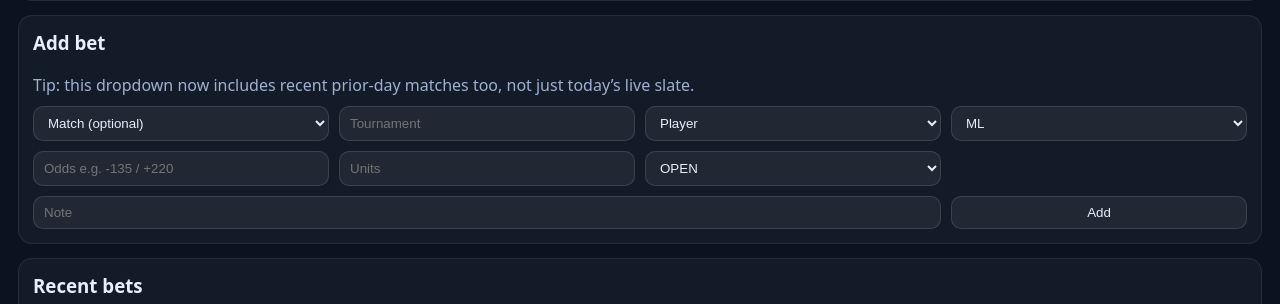
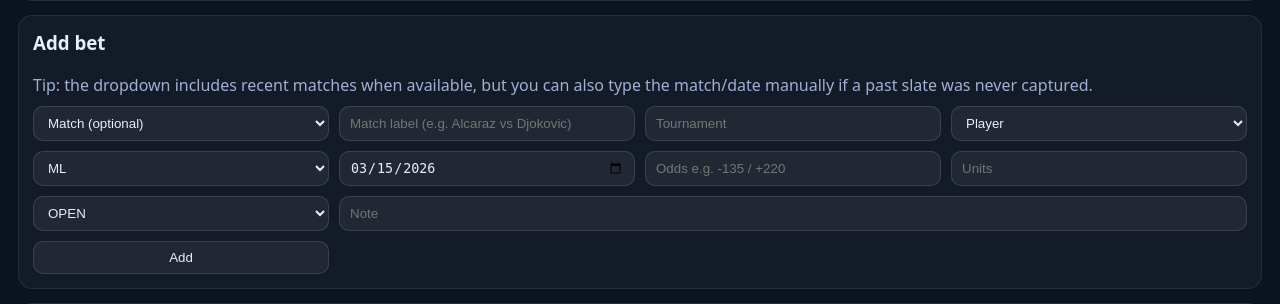
Before and after one commit to clawd42069/TennisDashboard, a Flask app: page /paper in a window 1280 px wide. Shown: the part 495-799 px from the top of the page. Run offline with Flask 3, Linux system fonts and the light colour scheme; data that the repository does not hold is empty; some libraries are stand-ins or nearby versions.

Commit message:
Harden bet tracker with durable recent matches and manual entry

```diff
--- a/app/db.py
+++ b/app/db.py
@@ -320,6 +320,27 @@ def migrate():
     cur.execute("CREATE INDEX IF NOT EXISTS idx_daily_watchlist_date ON daily_watchlist(date_et);")
     cur.execute("CREATE INDEX IF NOT EXISTS idx_daily_watchlist_match ON daily_watchlist(match_id);")
 
+    # ---------------- Recent match catalog (durable dropdown source for Bet Tracker) ----------------
+    cur.execute(
+        """
+        CREATE TABLE IF NOT EXISTS recent_match_catalog (
+          match_id TEXT PRIMARY KEY,
+          sport_key TEXT,
+          tournament TEXT,
+          commence_time TEXT,
+          start_date_et TEXT,
+          player_a TEXT,
+          player_b TEXT,
+          bookmaker TEXT,
+          outcomes_json TEXT,
+          source TEXT,
+          updated_ts TEXT NOT NULL
+        );
+        """
+    )
+    cur.execute("CREATE INDEX IF NOT EXISTS idx_recent_match_catalog_date ON recent_match_catalog(start_date_et);")
+    cur.execute("CREATE INDEX IF NOT EXISTS idx_recent_match_catalog_time ON recent_match_catalog(commence_time);")
+
     cur.execute(
         """
         CREATE TABLE IF NOT EXISTS score_event_archive (
--- a/app/server.py
+++ b/app/server.py
@@ -734,6 +734,14 @@ def create_app():
         recent_days = max(2, min(10, recent_days))
 
         conn = connect()
+        catalog_rows = conn.execute(
+            """
+            SELECT match_id, sport_key, tournament, commence_time, start_date_et, player_a, player_b, bookmaker, outcomes_json, updated_ts
+            FROM recent_match_catalog
+            ORDER BY COALESCE(commence_time, updated_ts) DESC
+            LIMIT 5000
+            """
+        ).fetchall()
         rows = conn.execute(
             "SELECT ts, payload_json FROM odds_snapshots ORDER BY ts DESC LIMIT 12000"
         ).fetchall()
@@ -747,7 +755,7 @@ def create_app():
             """
         ).fetchall()
         conn.close()
-        if not rows and not rc_rows:
+        if not catalog_rows and not rows and not rc_rows:
             return jsonify({"matches": [], "note": "No odds snapshots yet. Go to Matchup Report and Fetch odds first."})
 
         today_et = datetime.now(ET).date()
@@ -756,6 +764,31 @@ def create_app():
 
         by_match = {}
         latest_ts = None
+
+        for r in catalog_rows:
+            date_et = r["start_date_et"] or _et_date_from_iso(r["commence_time"])
+            if not date_et:
+                continue
+            try:
+                d_et = datetime.strptime(date_et, "%Y-%m-%d").date()
+            except Exception:
+                continue
+            if not (lower_date <= d_et <= upper_date):
+                continue
+            by_match[r["match_id"]] = {
+                "match_id": r["match_id"],
+                "sport_key": r["sport_key"],
+                "tournament": r["tournament"],
+                "commence_time": r["commence_time"],
+                "start_date_et": date_et,
+                "home_team": r["player_b"],
+                "away_team": r["player_a"],
+                "bookmaker": r["bookmaker"],
+                "outcomes": json.loads(r["outcomes_json"] or "[]"),
+            }
+            if latest_ts is None:
+                latest_ts = r["updated_ts"]
+
         for r in rows:
             try:
                 m = json.loads(r["payload_json"])
@@ -834,6 +867,46 @@ def create_app():
                     "name": r["side"],
                     "odds_decimal": r["price_decimal"],
                 })
+
+        # Best-effort fallback: if recent prior-day matches were never captured into local
+        # snapshots/candidates, supplement from the live scores/results feed so the Bet Tracker
+        # can still offer recent matches for manual entry.
+        try:
+            sports, _headers = list_sports()
+            atp = [s for s in (sports or []) if s.get("active") and str(s.get("key") or "").startswith("tennis_atp")]
+            atp = sorted(atp, key=lambda s: str(s.get("key") or ""))
+            if atp:
+                score_events, _score_headers = get_scores(sport_key=atp[0]["key"], days_from=max(3, recent_days + 1))
+                for m in (score_events or []):
+                    mid = normalize_match(m)
+                    commence_time = m.get("commence_time")
+                    date_et = _et_date_from_iso(commence_time)
+                    if not date_et:
+                        continue
+                    try:
+                        d_et = datetime.strptime(date_et, "%Y-%m-%d").date()
+                    except Exception:
+                        continue
+                    if not (lower_date <= d_et <= upper_date):
+                        continue
+                    if mid in by_match:
+                        continue
+                    by_match[mid] = {
+                        "match_id": mid,
+                        "sport_key": m.get("sport_key") or atp[0]["key"],
+                        "tournament": m.get("sport_title") or atp[0].get("description") or atp[0].get("title"),
+                        "commence_time": commence_time,
+                        "start_date_et": date_et,
+                        "home_team": m.get("home_team"),
+                        "away_team": m.get("away_team"),
+                        "bookmaker": None,
+                        "outcomes": [
+                            {"name": m.get("away_team"), "odds_decimal": None},
+                            {"name": m.get("home_team"), "odds_decimal": None},
+                        ],
+                    }
+        except Exception:
+            pass
 
         def _sort_key(x):
             ts = x.get("commence_time")
@@ -1847,12 +1920,54 @@ def create_app():
         conn = connect()
         ts = utc_now_iso()
 
-        # store legacy raw snapshot (per match)
+        # store legacy raw snapshot (per match) + durable recent-match catalog for Bet Tracker
         for m in odds:
             mid = normalize_match(m)
             conn.execute(
                 "INSERT INTO odds_snapshots (ts, sport_key, match_id, payload_json) VALUES (?, ?, ?, ?)",
                 (ts, sport_key, mid, json.dumps(m)),
+            )
+            bm = (m.get("bookmakers") or [])
+            first = bm[0] if bm else None
+            h2h = None
+            if first:
+                for market in first.get("markets") or []:
+                    if market.get("key") == "h2h":
+                        h2h = market
+                        break
+            outcomes = []
+            if h2h:
+                for o in h2h.get("outcomes") or []:
+                    outcomes.append({"name": o.get("name"), "odds_decimal": o.get("price")})
+            conn.execute(
+                """
+                INSERT INTO recent_match_catalog (match_id, sport_key, tournament, commence_time, start_date_et, player_a, player_b, bookmaker, outcomes_json, source, updated_ts)
+                VALUES (?, ?, ?, ?, ?, ?, ?, ?, ?, ?, ?)
+                ON CONFLICT(match_id) DO UPDATE SET
+                  sport_key = excluded.sport_key,
+                  tournament = excluded.tournament,
+                  commence_time = excluded.commence_time,
+                  start_date_et = excluded.start_date_et,
+                  player_a = excluded.player_a,
+                  player_b = excluded.player_b,
+                  bookmaker = excluded.bookmaker,
+                  outcomes_json = excluded.outcomes_json,
+                  source = excluded.source,
+                  updated_ts = excluded.updated_ts
+                """,
+                (
+                    mid,
+                    sport_key,
+                    m.get("sport_title"),
+                    m.get("commence_time"),
+                    _et_date_from_iso(m.get("commence_time")),
+                    m.get("away_team"),
+                    m.get("home_team"),
+                    first.get("title") if first else None,
+                    json.dumps(outcomes),
+                    "odds_api",
+                    ts,
+                ),
             )
 
         # store v2 snapshot (one row per refresh)
--- a/app/templates/paper.html
+++ b/app/templates/paper.html
@@ -55,12 +55,12 @@
 
 <div class="card">
   <h3 style="margin-top:0;">Add bet</h3>
-  <div class="muted">Tip: this dropdown now includes recent prior-day matches too, not just today’s live slate.</div>
+  <div class="muted">Tip: the dropdown includes recent matches when available, but you can also type the match/date manually if a past slate was never captured.</div>
   <form method="post" action="/paper/add" style="display:grid; grid-template-columns: repeat(4, 1fr); gap: 10px; margin-top:10px;">
     <select id="matchSelect" name="match_id">
       <option value="">Match (optional)</option>
     </select>
-    <input type="hidden" id="matchLabel" name="match_label" />
+    <input id="matchLabel" name="match_label" placeholder="Match label (e.g. Alcaraz vs Djokovic)" />
     <input id="tournament" name="tournament" placeholder="Tournament" />
     <select id="playerSelect" name="player" required>
       <option value="">Player</option>
@@ -71,6 +71,8 @@
       <option value="totals">totals</option>
     </select>
 
+    <input type="date" id="startDateEt" name="start_date_et" />
+    <input type="hidden" id="commenceTime" name="commence_time" />
     <input id="oddsAm" name="odds_american" placeholder="Odds e.g. -135 / +220" />
     <input name="units" placeholder="Units" required />
     <select name="result">
@@ -131,9 +133,11 @@ async function loadCandidates(){
     const mid = ms.value;
     const m = candidates.find(x => x.match_id === mid);
 
-    // tournament + match label
+    // tournament + match label + date
     document.getElementById('tournament').value = m ? (m.tournament || '') : '';
     document.getElementById('matchLabel').value = m ? `${m.away_team} vs ${m.home_team}` : '';
+    document.getElementById('startDateEt').value = m ? (m.start_date_et || '') : '';
+    document.getElementById('commenceTime').value = m ? (m.commence_time || '') : '';
 
     // players
     const ps = document.getElementById('playerSelect');
@@ -160,6 +164,7 @@ async function loadCandidates(){
   });
 }
 
+document.getElementById('startDateEt').value = new Date().toLocaleDateString('en-CA', { timeZone: 'America/New_York' });
 loadCandidates();
 </script>
 
```
